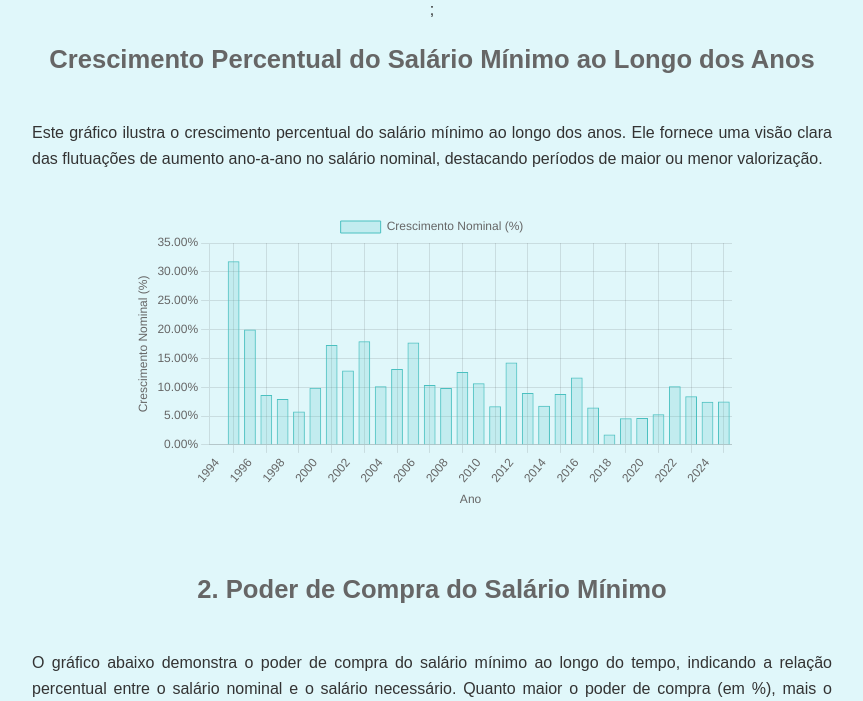
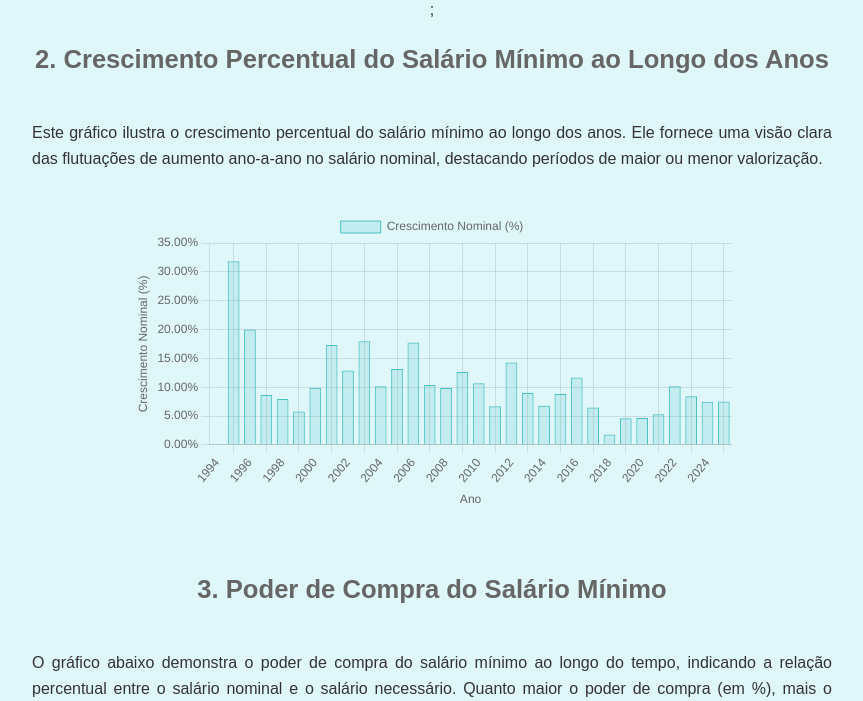
Before and after one commit to Beatriz-Paes/analise-salario-minimo, a Flask app: page / in a window 1280 px wide. Shown: the part 2251-2952 px from the top of the page, without its empty margins (208-1071 px from the left). Run offline with Flask 3, Linux system fonts and the light colour scheme; some libraries are stand-ins or nearby versions.

Commit message:
fix: correct section numbering in salary charts headings

```diff
--- a/templates/index.html
+++ b/templates/index.html
@@ -248,7 +248,7 @@
 <br>
 
 <!-- GRÁFICO DO CRESCIMENTO PERCENTUAL -->
-<h3>Crescimento Percentual do Salário Mínimo ao Longo dos Anos</h3>
+<h3>2. Crescimento Percentual do Salário Mínimo ao Longo dos Anos</h3>
 <p class="description">
     Este gráfico ilustra o crescimento percentual do salário mínimo ao longo dos anos. Ele fornece uma visão clara das
     flutuações de aumento ano-a-ano no salário nominal, destacando períodos de maior ou menor valorização.
@@ -260,7 +260,7 @@
 <!--        height="400"></canvas>-->
 <br>
 
-<h3>2. Poder de Compra do Salário Mínimo</h3>
+<h3>3. Poder de Compra do Salário Mínimo</h3>
 <p class="description">
     O gráfico abaixo demonstra o poder de compra do salário mínimo ao longo do tempo, indicando a relação percentual
     entre o salário nominal e o salário necessário. Quanto maior o poder de compra (em %), mais o salário nominal é
```
